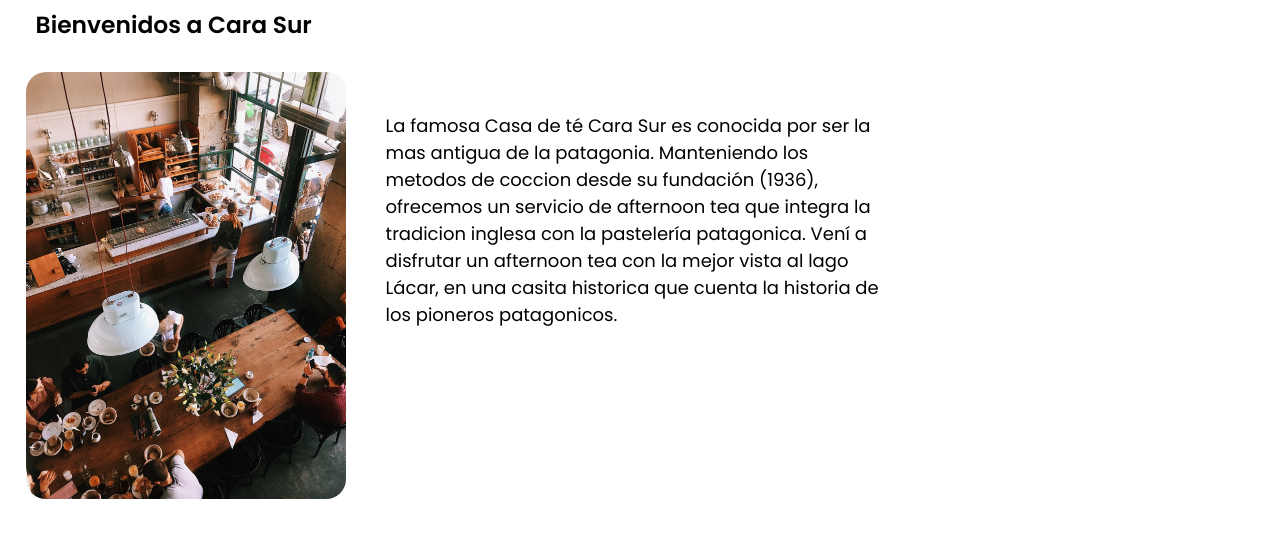
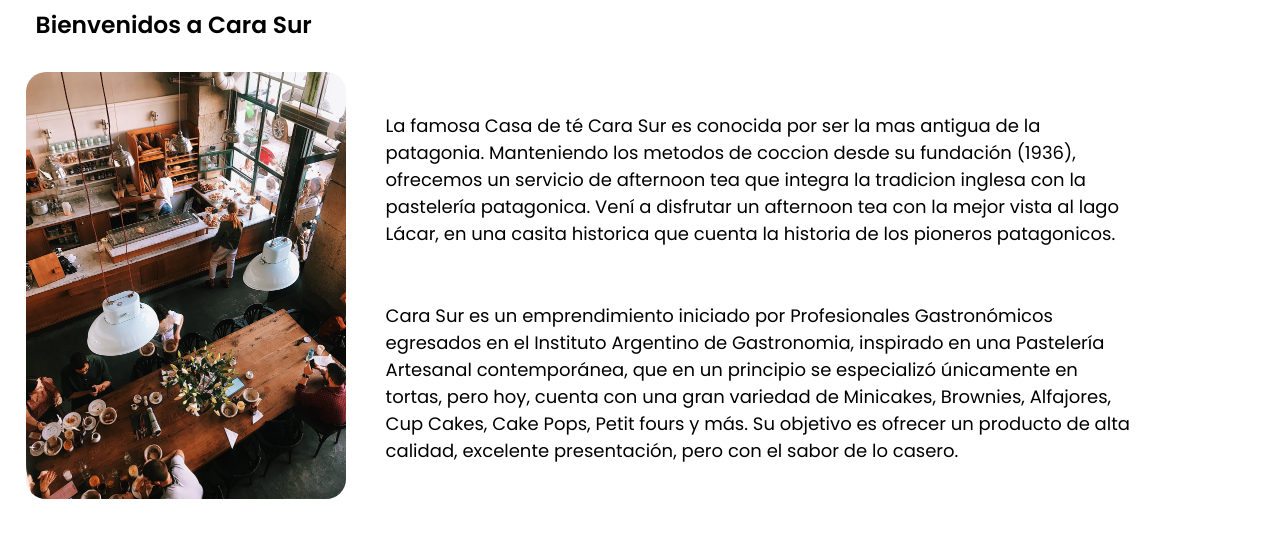
Before and after one commit to RamiroBarbagelata/javascript_final_project_ecommerce, a plain HTML site: page about.html in a window 1280 px wide. Shown: the part 210-759 px from the top of the page. Drawn offline with Linux system fonts and the light colour scheme; some packages are replaced by stand-ins of ours; a script that the page names is missing.

Commit message:
Proyecto Final Ecommerce

```diff
--- a/about.html
+++ b/about.html
@@ -56,13 +56,17 @@
         </div>
         <div class="bio">
             <img src="./images/coffee_shop.jpeg" class="coffee_shop" alt="">
-            <p class="nosotrosBio">La famosa Casa de té Cara Sur es conocida por ser la mas antigua de la patagonia. Manteniendo los metodos de coccion desde su fundación (1936), ofrecemos un servicio de afternoon tea que integra la tradicion inglesa con la pastelería patagonica. Vení a disfrutar un afternoon tea con la mejor vista al lago Lácar, en una casita historica que cuenta la historia de los pioneros patagonicos.</p>
+            <div>
+                <p class="nosotrosBio">La famosa Casa de té Cara Sur es conocida por ser la mas antigua de la patagonia. Manteniendo los metodos de coccion desde su fundación (1936), ofrecemos un servicio de afternoon tea que integra la tradicion inglesa con la pastelería patagonica. Vení a disfrutar un afternoon tea con la mejor vista al lago Lácar, en una casita historica que cuenta la historia de los pioneros patagonicos.</p> <br>
+                <p class="nosotrosBioDos">Cara Sur es un emprendimiento iniciado por Profesionales Gastronómicos egresados en el Instituto Argentino de Gastronomia, inspirado en una Pastelería Artesanal contemporánea, que en un principio se especializó únicamente en tortas, pero hoy, cuenta con una gran variedad de Minicakes, Brownies, Alfajores, Cup Cakes, Cake Pops, Petit fours y más. Su objetivo es ofrecer un producto de alta calidad, excelente presentación, pero con el sabor de lo casero.</p>
+            </div>
+
         </div>
     </section>
     <footer>
         <h6>©2022</h6>
         <span class="phone">
-            <i class="fa-brands fa-whatsapp">  +54 11 9829 2121</i>
+            <i class="fa-brands fa-whatsapp"> +54 11 9829 2121</i>
         </span>
         <h4></h4>
         <span class="social">
--- a/css/style.scss
+++ b/css/style.scss
@@ -340,7 +340,15 @@
 .nosotrosBio {
     margin-top: 60px;
     padding-left: 40px;
-    padding-right: 400px;
+    padding-right: 150px;
+    font-size: 18px;
+    text-align: left;
+}
+
+.nosotrosBioDos{
+    margin-top: 30px;
+    padding-left: 40px;
+    padding-right: 150px;
     font-size: 18px;
     text-align: left;
 }
--- a/main.js
+++ b/main.js
@@ -17,7 +17,6 @@
 function createCards(arrayProducts) {
     const container = document.getElementById('cards_container');
     container.innerHTML = '';
-    let collector = ``;
     arrayProducts.forEach((product) => {
         const { images, description, size, price, id } = product;
         const card = document.createElement('div');
```
Also changed, not shown: contact.html (+0 -1 lines), index.html (+0 -2 lines), css/style.css, 1 other file.
